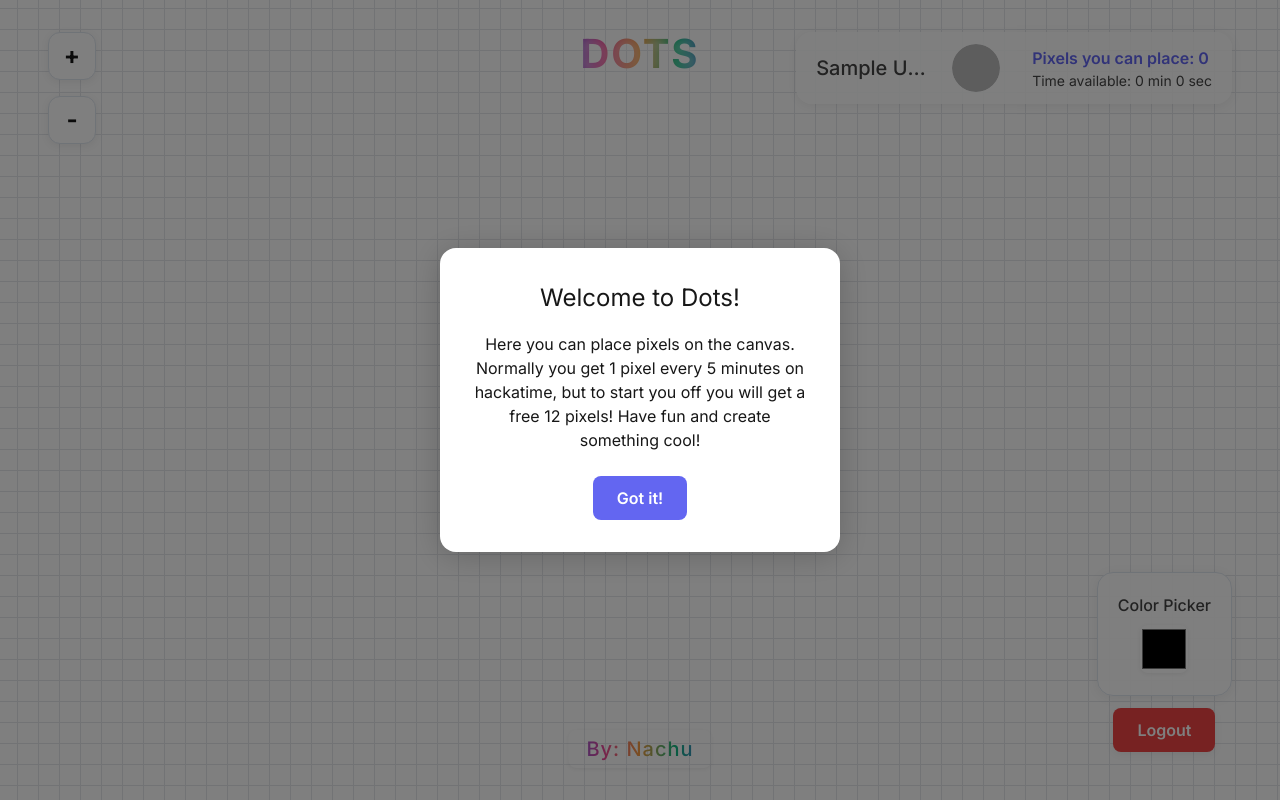
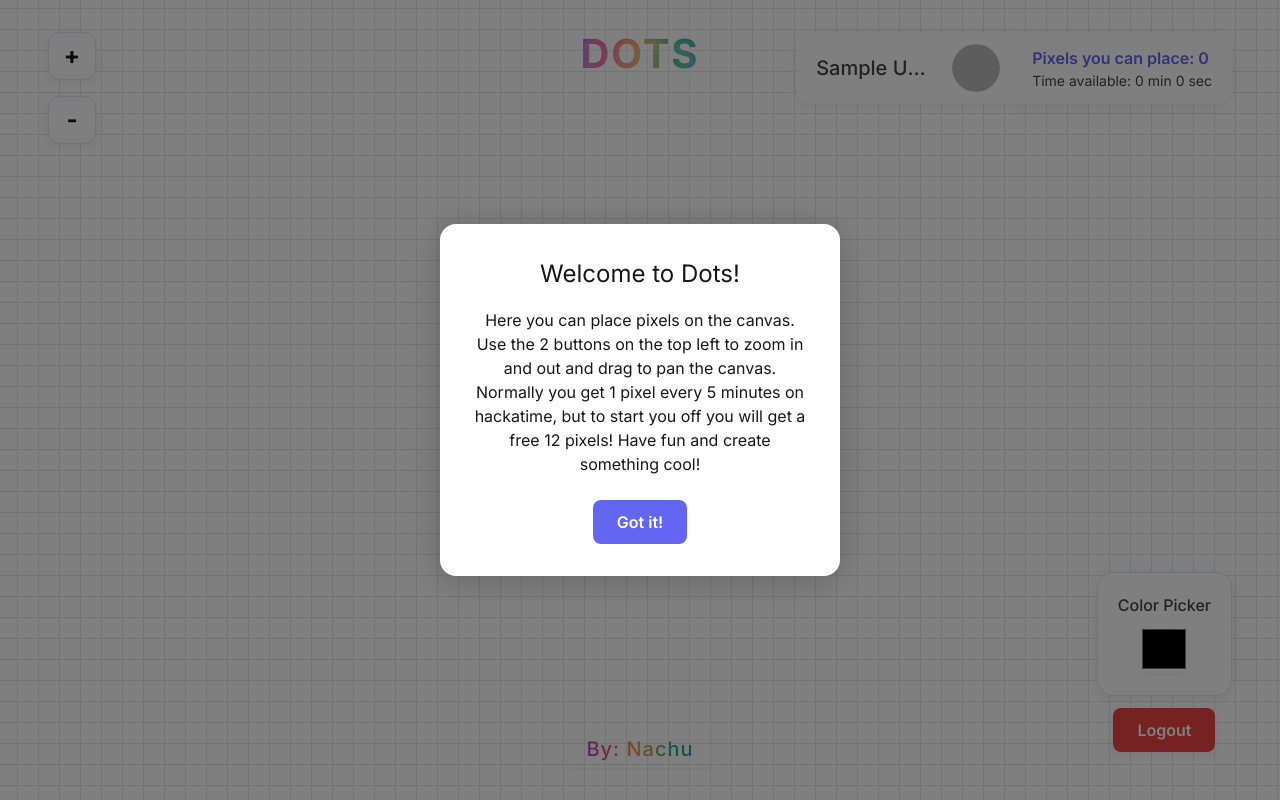
Before and after one commit to NachuT/Dots, a Next.js app: page /canvas in a window 1280 px wide. Built offline with nearby package versions, Linux system fonts and the light colour scheme; no server answers; sample sign-in values are in the browser's storage.

Commit message:
small change

```diff
--- a/src/app/canvas/page.tsx
+++ b/src/app/canvas/page.tsx
@@ -217,7 +217,7 @@ export default function Canvas() {
             <h2 style={{ fontSize: 24, marginBottom: 16 }}>Welcome to Dots!</h2>
             <div style={{ marginBottom: 24 }}>
 
-              <p>Here you can place pixels on the canvas. Normally you get 1 pixel every 5 minutes on hackatime, but to start you off you will get a free 12 pixels! Have fun and create something cool!</p>
+              <p>Here you can place pixels on the canvas. Use the 2 buttons on the top left to zoom in and out and drag to pan the canvas. Normally you get 1 pixel every 5 minutes on hackatime, but to start you off you will get a free 12 pixels! Have fun and create something cool!</p>
             </div>
             <button
               onClick={handleCloseInstructions}
```
